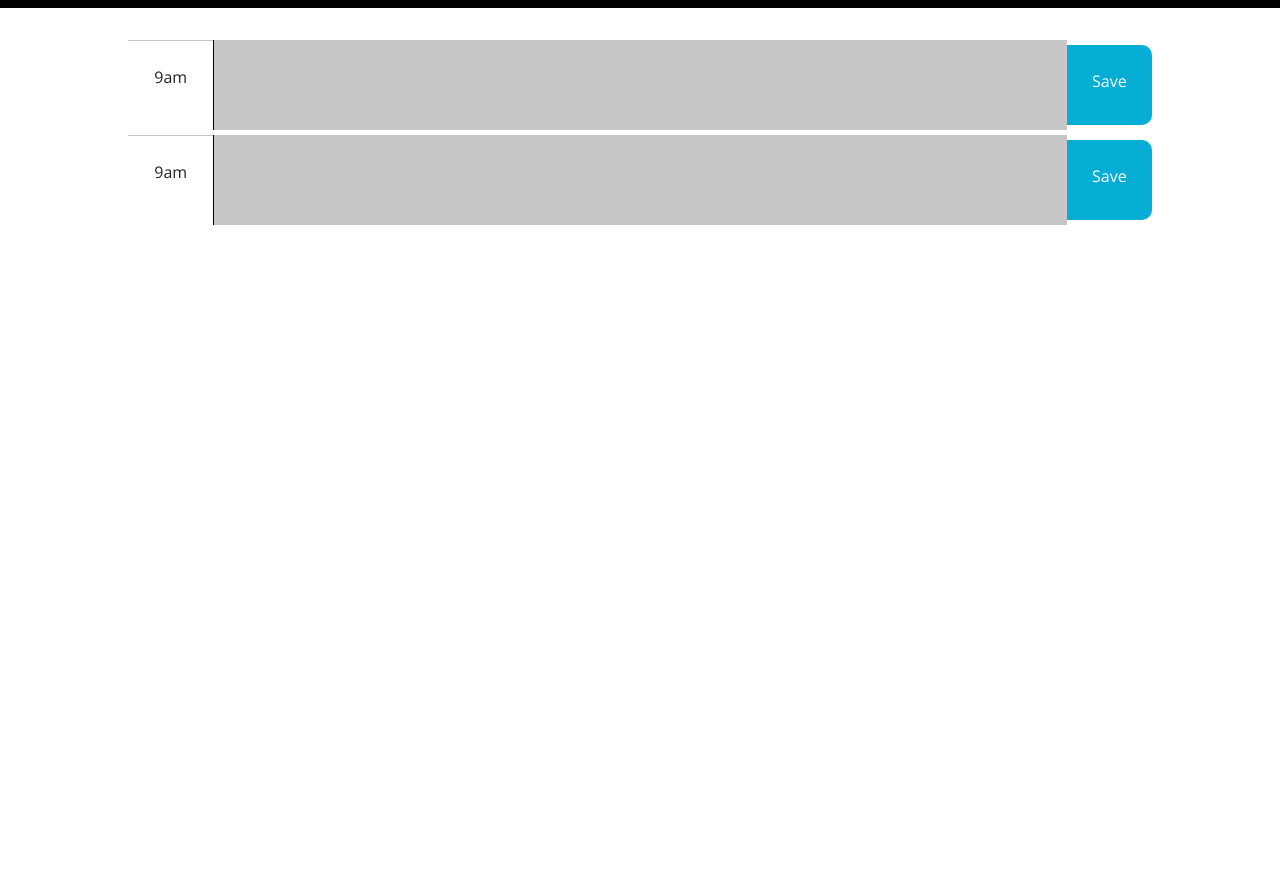
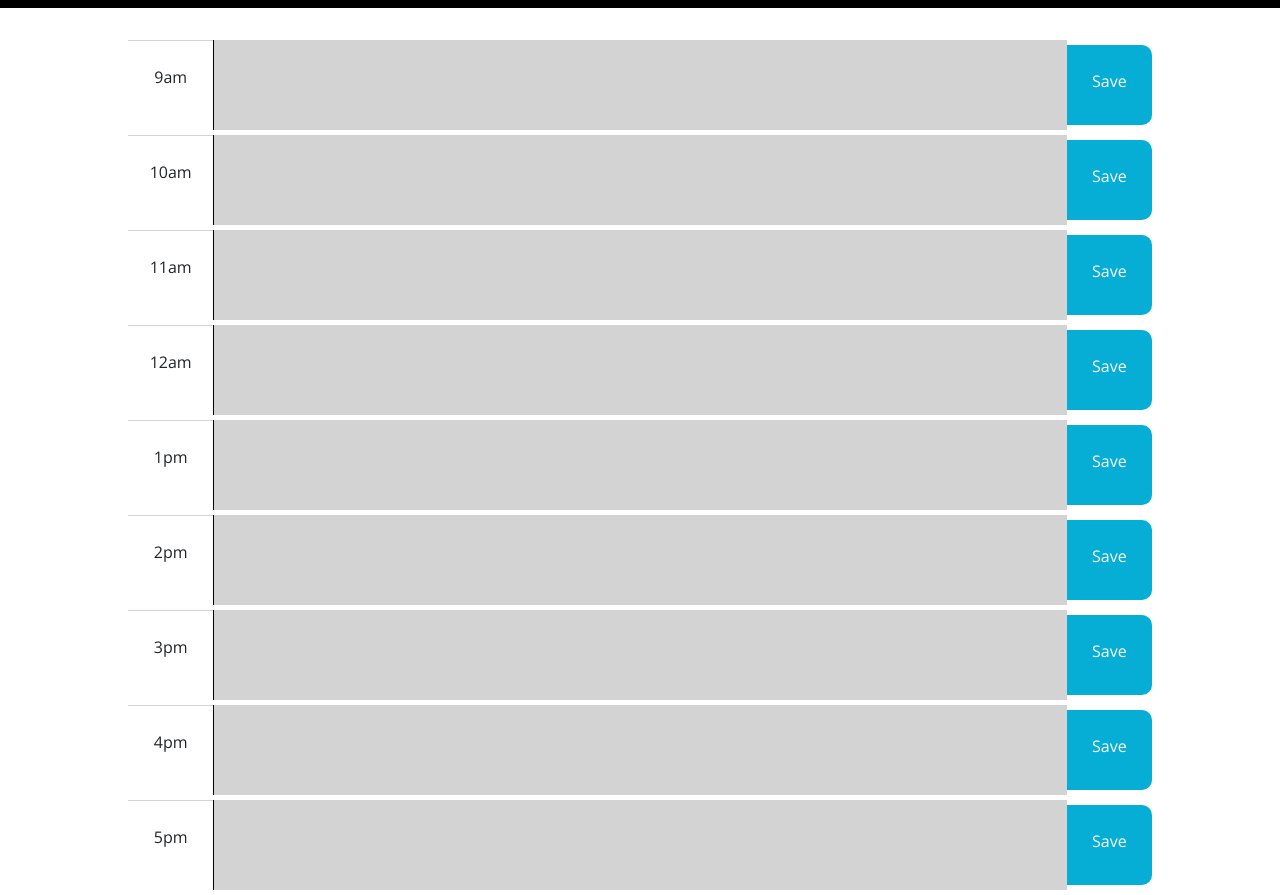
Before and after one commit to ShaneMcElrath/Work-Day-Scheduler, a plain HTML site: page index.html in a window 1280 px wide. Shown: the part 260-1155 px from the top of the page. Before the commit the page ends 800 px from the top, so only its background shows below. Drawn offline with nearby package versions, Linux system fonts and the light colour scheme.

Commit message:
Made Timeblocks change color based on time of day

```diff
--- a/assets/css/style.css
+++ b/assets/css/style.css
@@ -36,21 +36,6 @@ textarea{
   border-top: 1px dashed #000000;
 }
 
-.past {
-  background-color: #d3d3d3;
-  color: white;
-}
-
-.present {
-  background-color: #ff6961;
-  color: white;
-}
-
-.future {
-  background-color: #77dd77;
-  color: white;
-}
-
 .saveBtn {
   border-left: 1px solid black;
   border-top-right-radius: 15px;
@@ -65,6 +50,8 @@ textarea{
 }
 
 
+
+
 /*Timeblocks*/
 .timeblock {
 height: 90px;
@@ -73,7 +60,6 @@ margin-bottom: 5px;
 }
 
 .activitys {
-  background-color: rgb(199, 199, 199);
   white-space: normal;
   word-wrap: break-word;
   padding: 20px;
@@ -85,7 +71,7 @@ margin-bottom: 5px;
   padding-top: 28px;
   height: auto;
   background-color: white;
-  border-top: solid rgb(199,199,199) 1px;
+  border-top: solid #d3d3d3 1px;
   /* border-bottom: solid rgb(199,199,199) 1px; */
 }
 
@@ -103,3 +89,16 @@ margin-bottom: 5px;
   font-size: 20px;
   transition: all .3s ease-in-out;
 }
+
+/*Time change*/
+.past {
+  background-color: #d3d3d3;
+}
+
+.present {
+  background-color: #ff6961;
+}
+
+.future {
+  background-color: #77dd77;
+}
--- a/assets/js/script.js
+++ b/assets/js/script.js
@@ -0,0 +1,35 @@
+
+
+
+var findHour = function() {
+  var hour = moment().format('HH');
+  changeColor(hour)
+};
+
+var changeColor = function(hour) {
+
+  for (var i = 9; i <= 17; i++) {
+
+    var timeblock = $(".activitys").eq(i - 9);
+
+    $(timeblock).removeClass("past present future");
+
+    console.log(i);
+
+    if (i < hour) {
+      $(timeblock).addClass("past");
+    }
+    else if (i == hour) {
+      $(timeblock).addClass("present");
+    }
+    else if (i > hour) {
+      $(timeblock).addClass("future");
+    }
+  }
+};
+
+
+
+
+findHour();
+setInterval(findHour, 60000);
--- a/index.html
+++ b/index.html
@@ -30,25 +30,70 @@
       <p id="currentDay" class="lead"></p>
     </header>
 
-
-    <main class="">
+    <!--Contains local storage-->
+    <main>
       <div class="row mx-auto d-flex d-flexwrap justify-content-center">
         <!-- Timeblocks go here -->
+        <!--9am-->
         <div class="timeblock row border-white">
           <span class="time col-2 col-lg-1 text-center">9am</span>
-          <!-- <span class="activitys col-8 col-lg-10 ">
-          </span>
-        -->
-        <textarea maxlength="100" class="activitys col-8 col-lg-10 "></textarea>
+        <textarea maxlength="100" class="activitys past col-8 col-lg-10 "></textarea>
           <span class="save col-2 col-lg-1 text-center ">Save</span>
         </div>
 
+        <!--10am-->
         <div class="timeblock row rounded border-white">
-          <span class="time col-2 col-lg-1 text-center">9am</span>
-          <textarea rows="2" class="activitys col-8 col-lg-10 "></textarea>
-          <!-- <span class="activitys col-8 col-lg-10 ">
-          </span>
-        -->
+          <span class="time col-2 col-lg-1 text-center">10am</span>
+          <textarea rows="2" class="activitys past col-8 col-lg-10 "></textarea>
+          <span class="save col-2 col-lg-1 text-center">Save</span>
+        </div>
+
+        <!--11am-->
+        <div class="timeblock row rounded border-white">
+          <span class="time col-2 col-lg-1 text-center">11am</span>
+          <textarea rows="2" class="activitys past col-8 col-lg-10 "></textarea>
+          <span class="save col-2 col-lg-1 text-center">Save</span>
+        </div>
+
+        <!--12am-->
+        <div class="timeblock row rounded border-white">
+          <span class="time col-2 col-lg-1 text-center">12am</span>
+          <textarea rows="2" class="activitys past col-8 col-lg-10 "></textarea>
+          <span class="save col-2 col-lg-1 text-center">Save</span>
+        </div>
+
+        <!--1pm-->
+        <div class="timeblock row rounded border-white">
+          <span class="time col-2 col-lg-1 text-center">1pm</span>
+          <textarea rows="2" class="activitys past col-8 col-lg-10 "></textarea>
+          <span class="save col-2 col-lg-1 text-center">Save</span>
+        </div>
+
+        <!--2pm-->
+        <div class="timeblock row rounded border-white">
+          <span class="time col-2 col-lg-1 text-center">2pm</span>
+          <textarea rows="2" class="activitys past col-8 col-lg-10 "></textarea>
+          <span class="save col-2 col-lg-1 text-center">Save</span>
+        </div>
+
+        <!--3pm-->
+        <div class="timeblock row rounded border-white">
+          <span class="time col-2 col-lg-1 text-center">3pm</span>
+          <textarea rows="2" class="activitys past col-8 col-lg-10 "></textarea>
+          <span class="save col-2 col-lg-1 text-center">Save</span>
+        </div>
+
+        <!--4pm-->
+        <div class="timeblock row rounded border-white">
+          <span class="time col-2 col-lg-1 text-center">4pm</span>
+          <textarea rows="2" class="activitys past col-8 col-lg-10 "></textarea>
+          <span class="save col-2 col-lg-1 text-center">Save</span>
+        </div>
+
+        <!--5pm-->
+        <div class="timeblock row rounded border-white">
+          <span class="time col-2 col-lg-1 text-center">5pm</span>
+          <textarea rows="2" class="activitys past col-8 col-lg-10 "></textarea>
           <span class="save col-2 col-lg-1 text-center">Save</span>
         </div>
 
@@ -57,6 +102,7 @@
 
     <script src="https://code.jquery.com/jquery-3.4.1.min.js"></script>
     <script src="https://cdnjs.cloudflare.com/ajax/libs/moment.js/2.24.0/moment.min.js"></script>
+    <script src="./assets/js/script.js"></script>
 
   </body>
 </html>
```
